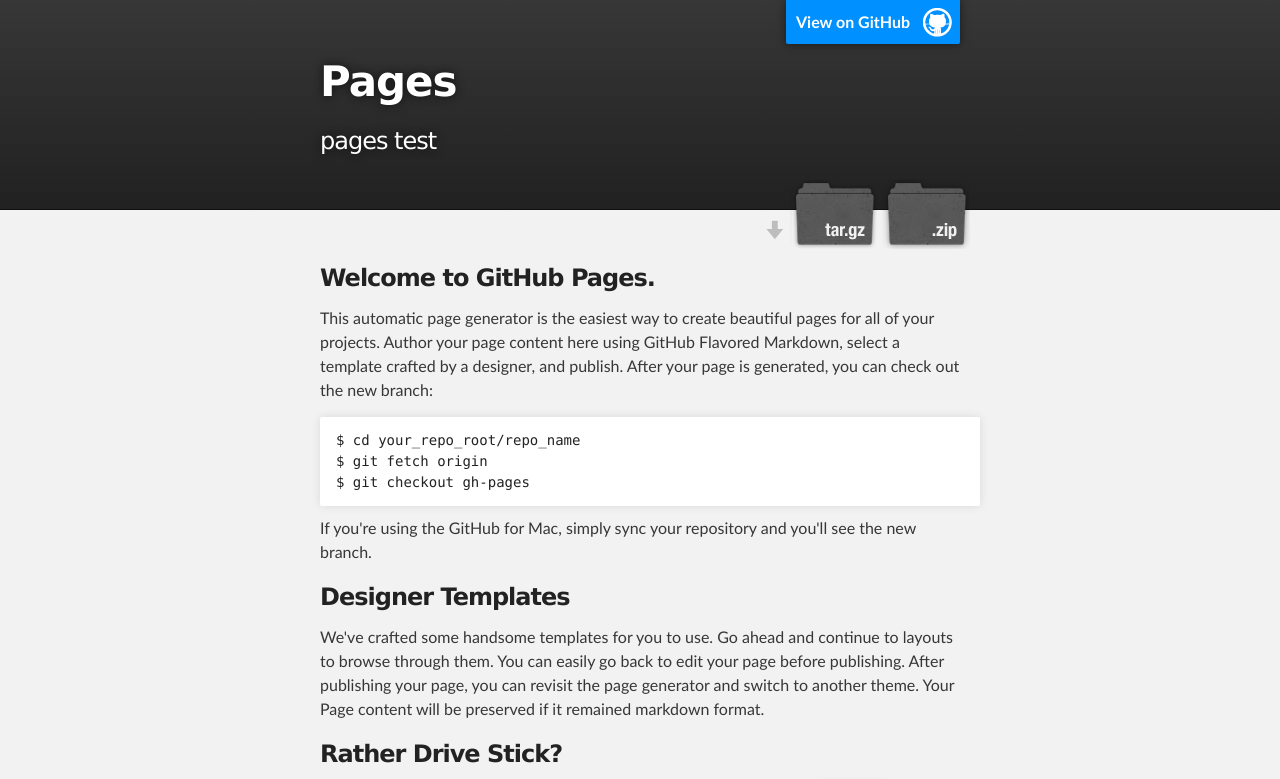
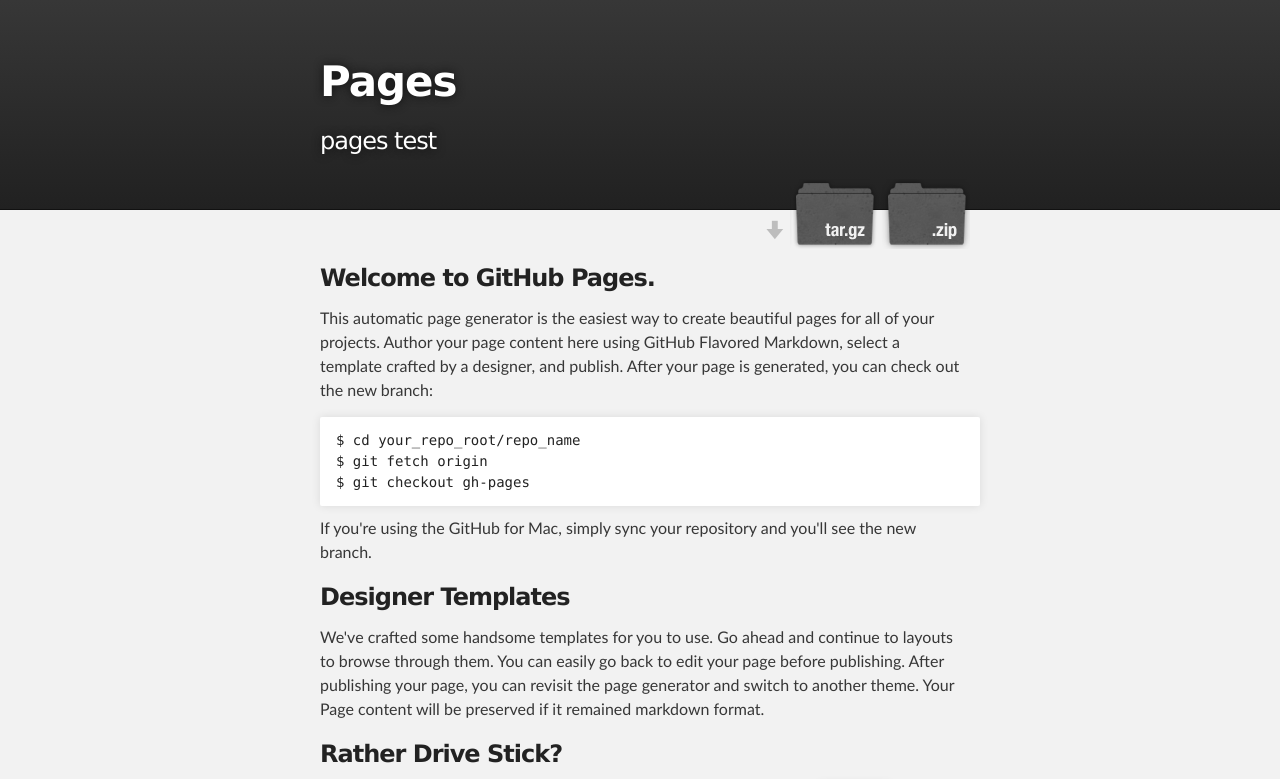
Before and after one commit to shamiq/pages, a plain HTML site: page index.html in a window 1280 px wide. Shown: the top 779 px of the page. Drawn offline with Linux system fonts and the light colour scheme.

Commit message:
Update index.html

```diff
--- a/index.html
+++ b/index.html
@@ -16,8 +16,6 @@
     <!-- HEADER -->
     <div id="header_wrap" class="outer">
         <header class="inner">
-          <a id="forkme_banner" href="https://github.com/shamiq/pages">View on GitHub</a>
-
           <h1 id="project_title">Pages</h1>
           <h2 id="project_tagline">pages test</h2>
 
```
